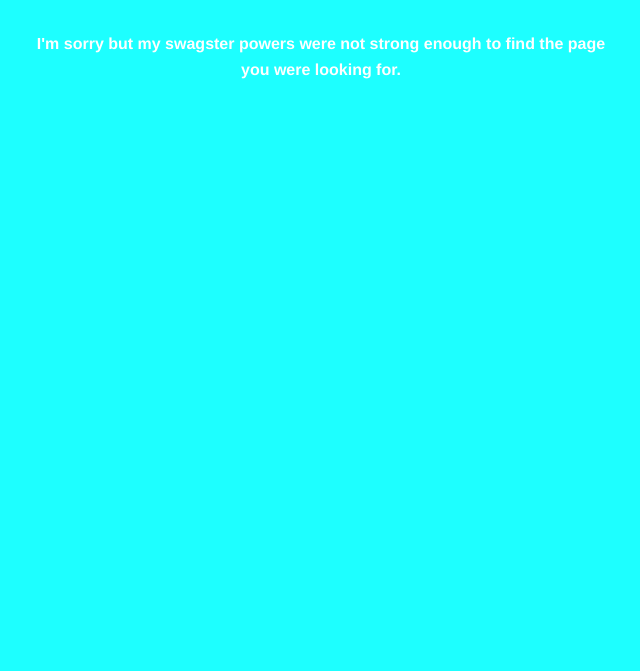
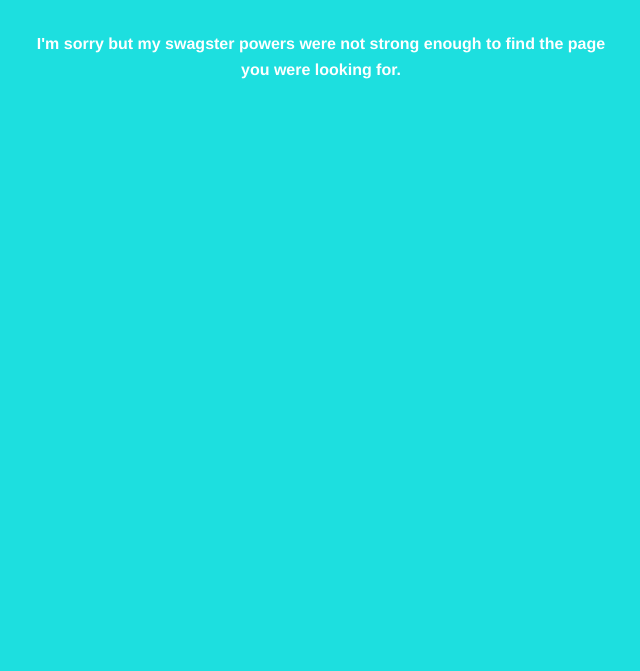
Before and after one commit to swagberry/swagberry.github.io, a plain HTML site: page 404.html in a window 1280 px wide. Shown: the part 129-800 px from the top of the page, without its empty margins (319-959 px from the left). Drawn offline with Linux system fonts and the light colour scheme.

Commit message:
Update 404.html

```diff
--- a/404.html
+++ b/404.html
@@ -4,7 +4,7 @@
     <title>404</title>
     <style type="text/css" media="screen">
       body {
-        background-color: #1dffff;
+        background-color: #1ddfdf;
         margin: 0;
         font-family: "Helvetica Neue", Helvetica, Arial, sans-serif;
       }
```
